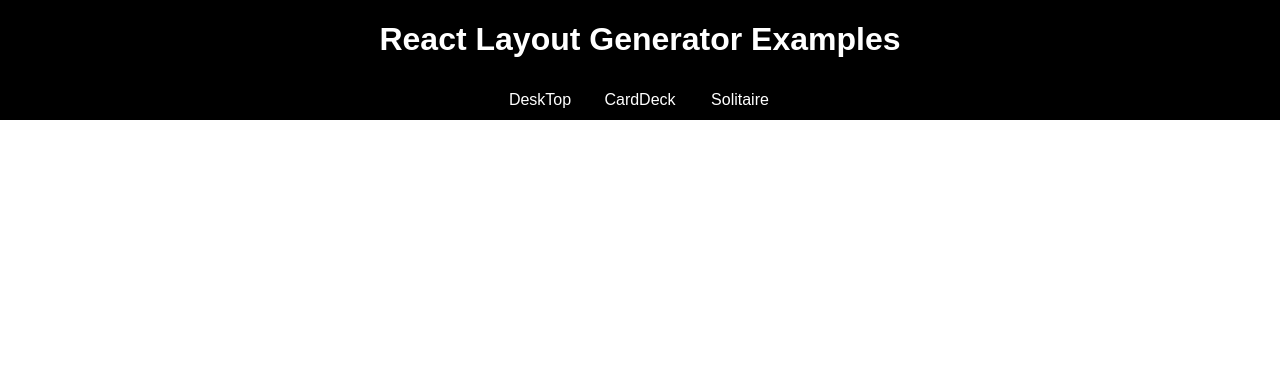
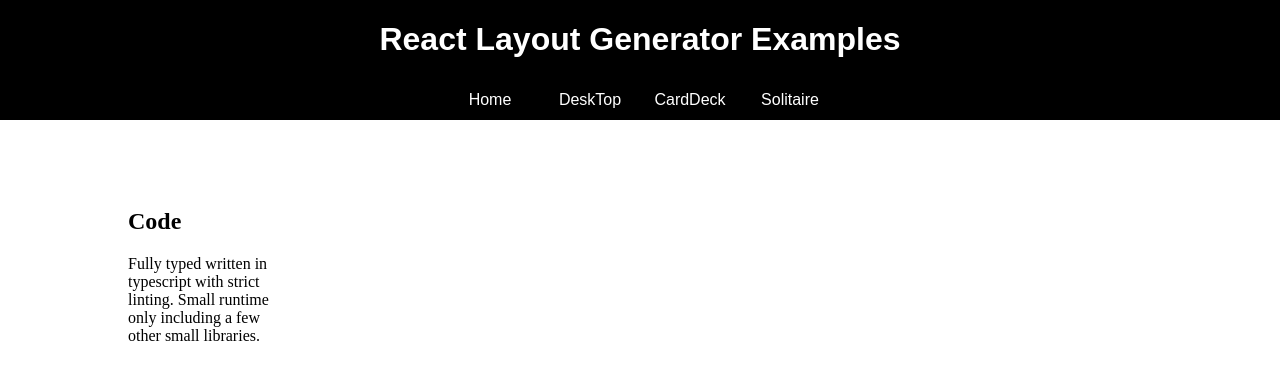
Before and after one commit to yarec/react-layout-generator, a React app: page / in a window 1280 px wide. Shown: the top 380 px of the page. Built offline with nearby package versions, Linux system fonts and the light colour scheme.

Commit message:
In progress. Fixed RLGDynamic bug.

```diff
--- a/examples/src/CardDeck/Deck.tsx
+++ b/examples/src/CardDeck/Deck.tsx
@@ -2,11 +2,16 @@ import * as React from 'react';
 
 import { IUnit, PositionRef } from '../../../src/components/Layout';
 
-export default class Deck {
+// tslint:disable-next-line:no-empty-interface
+interface IDeck {
+}
 
-  private deck: string[];
+export default class Deck extends React.Component<IDeck> {
 
-  constructor() {
+  private deck: string[] = [];
+
+  constructor(props: IDeck) {
+    super(props);
     this.deck = [];
     this.reset();
     this.shuffle();
--- a/examples/src/CardDeck/index.tsx
+++ /dev/null
@@ -1,126 +0,0 @@
-import * as React from 'react';
-import { render } from 'react-dom';
-import ReactLayout from '../../../src/ReactLayout';
-import { IGenerator } from '../../../src/generators/Generator';
-import RLGDesktop from '../../../src/generators/RLGDesktop';
-import RLGDynamic from '../../../src/generators/RLGDynamic';
-import RLGList from '../../../src/generators/RLGList';
-import Deck from './Deck';
-
-interface ExampleProps {
-  name?: string;
-
-}
-export default class Example extends React.PureComponent<ExampleProps> {
-  render = () => {
-    return (
-      <div>
-        <button style={{ width: '120' }}>{this.props.name}</button>
-      </div>
-    )
-  }
-}
-
-interface ExampleLayoutProps {
-
-}
-
-interface ExampleLayoutState {
-
-}
-
-class ExampleLayout extends React.Component<ExampleLayoutProps, ExampleLayoutState> {
-
-  g: IGenerator;
-  d: IGenerator;
-  m: IGenerator;
-
-  constructor(props: ExampleLayoutProps) {
-    super(props);
-
-    this.g = RLGDesktop('rlg.desktop.example');
-    this.d = RLGDynamic('rlg.diagram.example');
-    this.m = RLGList('rlg.list.example');
-
-    const p = this.g.params();
-
-    // Set variables to 0 to hide
-    p.set('titleHeight', 0);
-    p.set('headerHeight', 24);
-    p.set('footerHeight', 0);
-    p.set('fullWidthHeaders', 0)
-    p.set('leftSideWidth', 200);
-    p.set('rightSideWidth', 0)
-  }
-
-  deskTop = (event: any) => {
-    alert('ok')
-  }
-
-  deckOfCards = (event: any) => {
-    alert('ok')
-  }
-
-  elements = () => {
-    const deck = new Deck();
-    return deck.createElements();
-  }
-
-  render() {
-
-    return (
-      <>
-
-        <ReactLayout
-          name={'reactLayout.desktop.example'}
-          editLayout={false}
-          g={this.g}
-        >
-          <div data-layout={{ name: 'leftSide' }} style={{ backgroundColor: 'hsl(200,100%,80%)' }} >
-            <ReactLayout
-              name={'reactLayout.list.example'}
-              g={this.m}
-            >
-              <div data-layout={{ name: 'title' }} >
-                <b >Examples</b>
-              </div>
-
-              <div data-layout={{ name: 'desktopLayout' }} >
-                <span onClick={this.deskTop}>Desktop</span>
-              </div>
-
-              <div /* name={'Card Layout'} */ data-layout={{ name: 'cardLayout' }} >
-                <span onClick={this.deckOfCards}>Card Layout</span>
-              </div>
-
-              {/*
-            <div data-layout={{ name: 'svgLayout' }} >
-              <svg width='200' height='24'>
-                <rect width='150' height='10'/>
-              </svg>
-            </div>
-            */}
-
-            </ReactLayout>
-          </div>
-
-          <div data-layout={{ name: 'header' }} style={{ backgroundColor: 'hsl(210,100%,80%)' }} >
-            <span>Header</span>
-          </div>
-
-          <div data-layout={{ name: 'content' }} style={{ backgroundColor: 'hsl(215,100%,80%)' }}>
-            <ReactLayout
-              name={'reactLayout.content'}
-              editLayout={true}
-              g={this.d}
-            >
-              {this.elements()}
-            </ReactLayout>
-          </div>
-        </ReactLayout>
-      </>
-    );
-  }
-}
-
-render(<ExampleLayout />, document.getElementById("root"));
--- /dev/null
+++ b/examples/src/carddeck/CardDeck.tsx
@@ -0,0 +1,23 @@
+import * as React from 'react';
+
+import RLGDynamic from '../../../src/generators/RLGDynamic';
+import ReactLayout from '../../../src/ReactLayout';
+import Deck from './Deck';
+
+export default class CardDeck extends React.Component {
+
+  private _g = RLGDynamic('rlg.CardDeck.example');
+
+  public render() {
+
+    return (
+      <ReactLayout
+        name={'reactLayout.content'}
+        editLayout={true}
+        g={this._g}
+      >
+        <Deck />
+      </ReactLayout>
+    );
+  }
+}
--- a/examples/src/components/NavBar.tsx
+++ b/examples/src/components/NavBar.tsx
@@ -40,7 +40,6 @@ export default class NavBar extends React.Component<INavBar> {
         component: e.component,
         name: e.name,
         handler: (event: React.MouseEvent<HTMLButtonElement>) => {
-          console.log('this.props.callback');
           this.props.callback(e.component)
         }
       })
--- a/examples/src/index.tsx
+++ b/examples/src/index.tsx
@@ -6,12 +6,12 @@ import { IGenerator } from '../../src/generators/Generator';
 import RLGColumns from '../../src/generators/RLGColumns';
 import RLGDesktop from '../../src/generators/RLGDesktop';
 import ReactLayout from '../../src/ReactLayout';
-import CardDeck from './CardDeck';
+import CardDeck from './carddeck/CardDeck';
+import ErrorBoundary from './components/ErrorBoundary';
+import NavBar from './components/NavBar'
 import DeskTop from './desktop/DeskTop';
-import ErrorBoundary from './ErrorBoundary';
+import Intro from './intro/Intro';
 import Solitaire from './solitaire/Solitaire';
-
-import NavBar from './components/NavBar'
 
 // tslint:disable-next-line:variable-name
 const Title = styled.h1`
@@ -19,7 +19,6 @@ const Title = styled.h1`
   background: transparent;
   color: white;
 `
-
 // tslint:disable-next-line:max-classes-per-file
 export class Examples extends React.Component<{}, { app: any }> {
 
@@ -29,7 +28,7 @@ export class Examples extends React.Component<{}, { app: any }> {
 
   constructor(props: any) {
     super(props);
-    this.state = { app: null }
+    this.state = { app: <Intro /> }
 
     this.g = RLGDesktop('');
     const p = this.g.params();
@@ -59,12 +58,13 @@ export class Examples extends React.Component<{}, { app: any }> {
   public render() {
     return (
       <ErrorBoundary>
-        <ReactLayout name='desktop' g={this.g}>
+        <ReactLayout name='intro' g={this.g}>
           <div data-layout={{ name: 'title' }} style={{backgroundColor: 'black', textAlign: 'center'}}>
             <Title>React Layout Generator Examples</Title>
           </div>
           <div data-layout={{ name: 'header' }} style={{backgroundColor: 'black'}}>
             <NavBar elements={[
+              { component: <Intro />, name: 'Home' },
               { component: <DeskTop />, name: 'DeskTop' },
               { component: <CardDeck />, name: 'CardDeck' },
               { component: <Solitaire />, name: 'Solitaire' }
@@ -73,7 +73,7 @@ export class Examples extends React.Component<{}, { app: any }> {
             />
           </div>
 
-          <div data-layout={{ name: 'content' }} style={{margin: 20}} >
+          <div data-layout={{ name: 'content' }} >
             {this.state.app}
           </div>
 
--- /dev/null
+++ b/examples/src/intro/Intro.tsx
@@ -0,0 +1,47 @@
+import * as React from 'react';
+import styled from 'styled-components';
+
+import { IUnit } from '../../../src/components/Layout';
+import { IGenerator } from '../../../src/generators/Generator';
+import RLGDynamic from '../../../src/generators/RLGDynamic';
+import ReactLayout from '../../../src/ReactLayout';
+
+const Title = styled.h2`
+`
+
+const Description = styled.p`
+  word-break: normal;
+  white-space: normal;
+`
+
+export default class Intro extends React.Component {
+  private _g: IGenerator = RLGDynamic('rlg.intro');
+
+  public render() {
+    return (
+      <ReactLayout
+        name={'reactLayout.desktop.example'}
+        editLayout={true}
+        g={this._g}
+      >
+        <div data-layout={{
+          name: 'introFeature1',
+          position: {
+            units: { origin: { x: 0, y: 0 }, location: IUnit.percent, size: IUnit.pixel },
+            location: { x: 10, y: 10 },
+            size: { width: 150, height: 250 }
+          }
+        }}
+        >
+          <Title>
+            Code
+          </Title>
+          <Description>
+            Fully typed written in typescript with strict linting. Small runtime only including a few other small libraries.
+          </Description>
+        </div>
+
+      </ReactLayout>
+    );
+  }
+}
--- a/examples/src/solitaire/Solitaire.tsx
+++ b/examples/src/solitaire/Solitaire.tsx
@@ -26,7 +26,7 @@ export interface ISolitaireProps {
 
 export default class Solitaire extends React.Component<ISolitaireProps> {
 
-  private _g: IGenerator;
+  private _g: IGenerator = RLGDynamic('rlg.solitaire.example');
 
   private _stock: Stock;
   private _waste: Waste;
@@ -35,7 +35,6 @@ export default class Solitaire extends React.Component<ISolitaireProps> {
 
   constructor(props: ISolitaireProps) {
     super(props);
-    this._g = RLGDynamic('rlg.solitaire.example');
   }
 
   public setStock(stock: Stock) {
--- a/src/ReactLayout.tsx
+++ b/src/ReactLayout.tsx
@@ -175,16 +175,16 @@ export default class ReactLayout extends React.Component<IReactLayoutProps, IRea
         }
 
         gInProgress -= 1;
-        const e = child;
-        if (React.isValidElement(e)) {
-          console.log('React.isValidElement(e)', e.type);
-        }
 
         return (
           <>
-            {React.cloneElement(e,
-              { key: b.name, extent: { width: rect.width, height: rect.height }, style: { ...this.props.style, ...e.props.style, ...style } },
-              e.props.children
+            {React.cloneElement(child,
+              {
+                key: b.name,
+                extent: { width: rect.width, height: rect.height },
+                style: { ...this.props.style, ...child.props.style, ...style }
+              },
+              child.props.children
             )}
             {editors}
           </>
@@ -247,27 +247,25 @@ export default class ReactLayout extends React.Component<IReactLayoutProps, IRea
     if (this.state.width && this.state.height) {
       const count = React.Children.count(this.props.children);
       gInProgress += count;
-      return (
-        <>
-          {React.Children.map(this.props.children, (child, i) => {
+
+      // Phase I create if necessary
+      React.Children.map(this.props.children, (child, i) => {
         if (child) {
           // tslint:disable-next-line:no-any
-              return this.createElement(child as React.ReactElement<any>, i, count);
+          this.createElement(child as React.ReactElement<any>, i, count);
         }
-            return null;
+      });
 
-          })}
-          {React.Children.map(this.props.children, (child, i) => {
+      // Phase II update
+      return (
+        React.Children.map(this.props.children, (child, i) => {
           if (child) {
             // tslint:disable-next-line:no-any
             return this.updateElement(child as React.ReactElement<any>, i, count);
           }
           return null;
-
-          })}
-          {/* this.createEditHandles() */}
-        </>
-      )
+        })
+      );
     }
     return null;
   }
--- a/src/generators/RLGDynamic.tsx
+++ b/src/generators/RLGDynamic.tsx
@@ -27,11 +27,11 @@ export default function RLGDynamic(name: string): IGenerator {
       console.error('TODO default position')
     }
 
-    const box = new Layout(name, args.position, args.g);
+    const layout = new Layout(args.name, args.position, args.g);
 
-    args.g.layouts().set(name, box);
+    args.g.layouts().set(layout.name, layout);
 
-    return box;
+    return layout;
   }
 
   return new Generator(name, init, _params, create);
--- a/tslint.json
+++ b/tslint.json
@@ -9,7 +9,7 @@
   },
   "rules": {
     "object-literal-sort-keys": false,
-    "variable-name": [true, "ban-keywords", "check-format", "allow-leading-underscore"],
+    "variable-name": [true, "ban-keywords", "check-format", "allow-leading-underscore", "allow-pascal-case"],
     "no-console": [false, "log", "error"]
   }
 }
```
Also changed, not shown: examples/src/test/Test.tsx (+0 -1 lines), examples/src/components/ErrorBoundary.tsx (renamed from examples/src/ErrorBoundary.tsx). Lines whose indentation alone changed are shown as unchanged.
